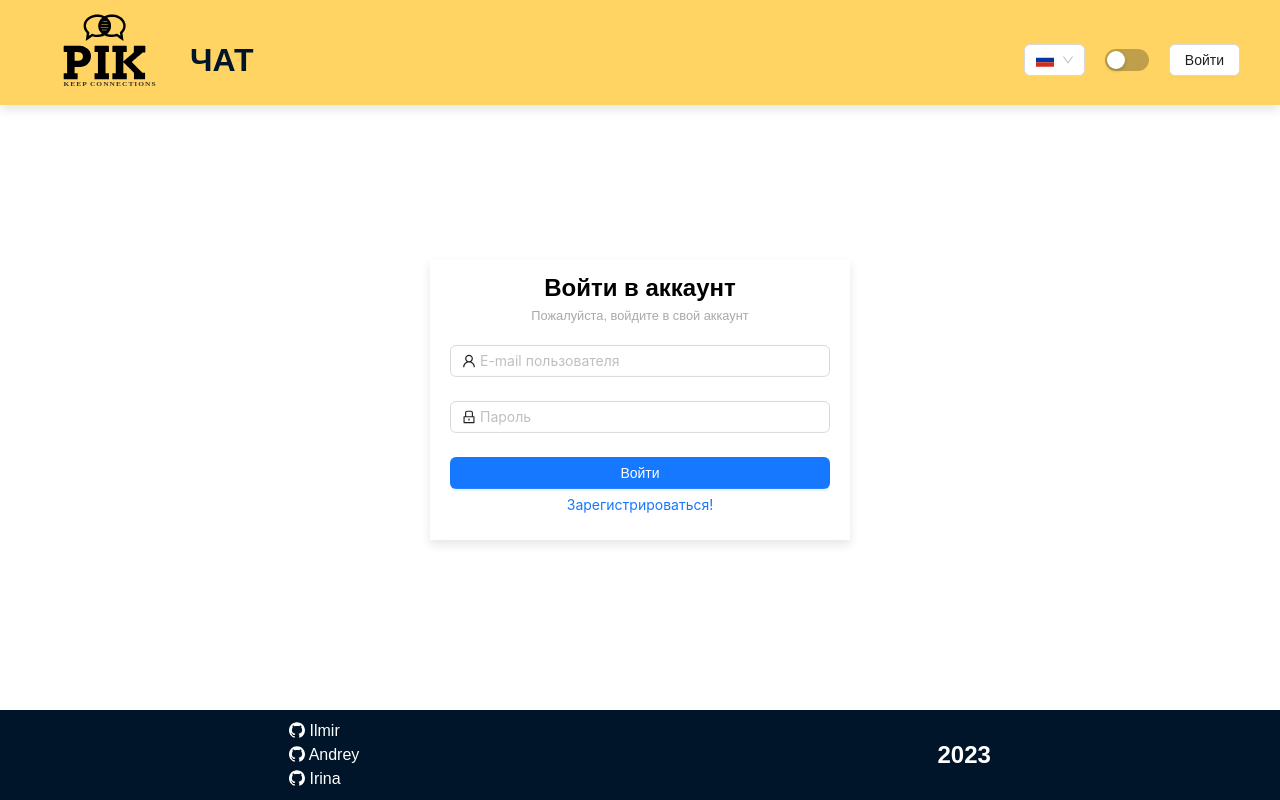
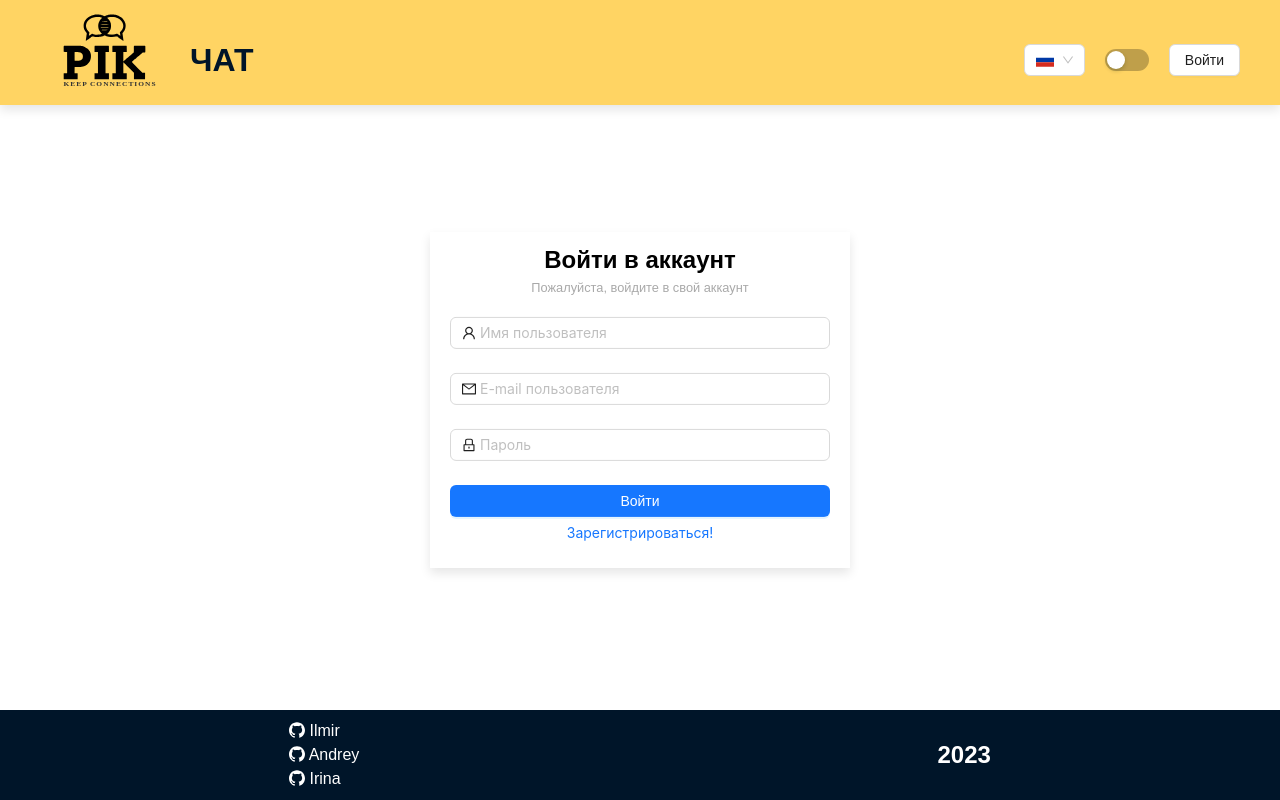
Before and after one commit to h1stil/video-chat, a React (Create React App) app: page /login in a window 1280 px wide. Built offline with nearby package versions, Linux system fonts and the light colour scheme.

Commit message:
feat: added login-form name

```diff
--- a/src/modules/RegistrationForm/components/Login.tsx
+++ b/src/modules/RegistrationForm/components/Login.tsx
@@ -1,7 +1,7 @@
 import { FC } from "react";
 import { Link } from "react-router-dom";
 import { Button, Form, Input } from "antd";
-import { LockOutlined, UserOutlined } from "@ant-design/icons";
+import { LockOutlined, UserOutlined, MailOutlined } from "@ant-design/icons";
 import "./Login.scss";
 import submitForm from "../../drivers/submitForm";
 import { ILogForm } from "../../../globalValues";
@@ -27,6 +27,20 @@ const Login: FC = () => {
           onFinish={onFinish}
         >
           <Form.Item
+            name="name"
+            rules={[
+              {
+                required: true,
+                message: "Пожалуйста, введите имя пользователя",
+              },
+            ]}
+          >
+            <Input
+              prefix={<UserOutlined className="auth__form_item-icon" />}
+              placeholder="Имя пользователя"
+            />
+          </Form.Item>
+          <Form.Item
             name="email"
             rules={[
               {
@@ -37,7 +51,7 @@ const Login: FC = () => {
             ]}
           >
             <Input
-              prefix={<UserOutlined className="auth__form_item-icon" />}
+              prefix={<MailOutlined className="auth__form_item-icon" />}
               placeholder="E-mail пользователя"
             />
           </Form.Item>
```
